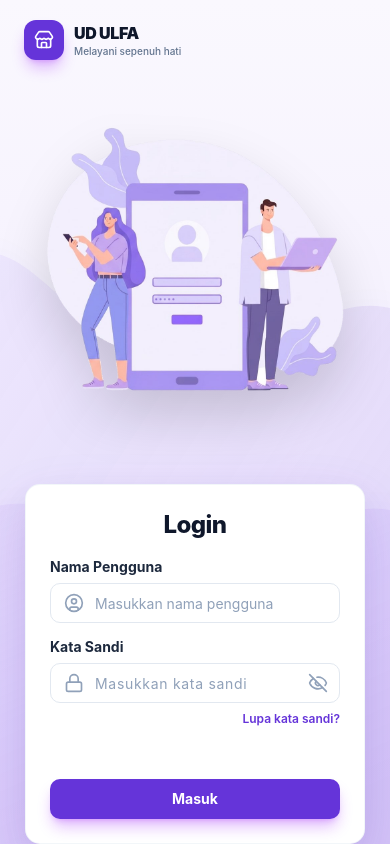
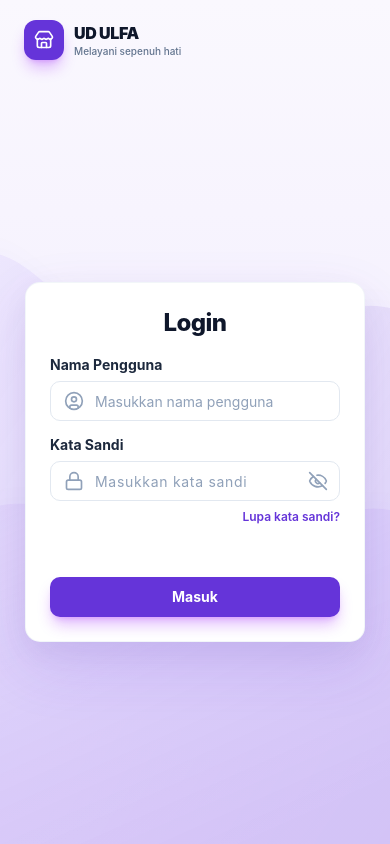
Before and after one commit to MufidatunNisaaa26/UD-ULFA, a React (Vite) app: page /login in a window 390 px wide. Built offline with nearby package versions, Linux system fonts and the light colour scheme.

Commit message:
fix: hide login hero illustration on mobile, keep logo and login form

```diff
--- a/src/features/auth/components/GreetingPanel.tsx
+++ b/src/features/auth/components/GreetingPanel.tsx
@@ -4,13 +4,12 @@ import heroIllustration from '../../../assets/login-hero-transparent.png'
 export function GreetingPanel() {
   return (
     <div
-      className="lg:col-span-7 flex flex-col justify-between items-start text-left h-full min-h-0 self-stretch pl-0 ml-0 relative"
+      className="lg:col-span-7 flex flex-col justify-between items-start text-left h-auto lg:h-full min-h-0 self-stretch pl-0 ml-0 relative shrink-0"
       style={{ paddingBottom: 0, marginBottom: 0 }}
     >
-      {/* Brand Header */}
+      {/* Brand Header: Logo dan Nama UD ULFA di Pojok Kiri Atas */}
       <div className="w-full text-left shrink-0 pl-0 ml-0">
-        {/* Brand Logo UD ULFA (Lebih Besar & Menonjol) */}
-        <div className="flex items-center gap-2.5 sm:gap-3 select-none mb-3.5 sm:mb-4 lg:mb-5 text-left">
+        <div className="flex items-center gap-2.5 sm:gap-3 select-none mb-1 sm:mb-2 lg:mb-5 text-left">
           <div className="w-10 h-10 rounded-xl bg-[#6534d9] text-white flex items-center justify-center shadow-lg shadow-purple-600/30 shrink-0">
             <Store className="w-5 h-5" />
           </div>
@@ -23,12 +22,11 @@ export function GreetingPanel() {
             </p>
           </div>
         </div>
-
       </div>
 
-      {/* Illustration centered in the remaining left-panel space */}
+      {/* Gambar Ilustrasi: Disembunyikan di Mobile (< lg), Hanya Muncul di Tampilan Desktop (lg+) */}
       <div
-        className="w-full flex-1 min-h-0 flex items-center justify-center mt-auto overflow-visible relative bottom-0"
+        className="hidden lg:flex w-full flex-1 min-h-0 items-center justify-center mt-auto overflow-visible relative bottom-0"
         style={{
           paddingBottom: 0,
           marginBottom: 0,
--- a/src/pages/LoginPage.tsx
+++ b/src/pages/LoginPage.tsx
@@ -33,16 +33,16 @@ export function LoginPage() {
         </div>
       )}
 
-      {/* Main Content Area - Grid Mentok ke Kiri & Bottom-Aligned untuk Ilustrasi */}
+      {/* Main Content Area - Di Mobile: Logo di atas, form login di tengah */}
       <div
-        className="w-full h-full flex-1 min-h-0 grid grid-cols-1 lg:grid-cols-12 gap-8 lg:gap-10 xl:gap-14 items-end justify-between z-10 pb-0"
+        className="w-full h-full flex-1 min-h-0 flex flex-col lg:grid lg:grid-cols-12 gap-4 sm:gap-6 lg:gap-10 xl:gap-14 justify-between lg:items-end z-10 pb-4 lg:pb-0"
         style={{ paddingBottom: 0, marginBottom: 0 }}
       >
-        {/* Left Column: Brand Logo + Greeting & Illustration (55% -> col-span-7) */}
+        {/* Left Column: Brand Logo (Gambar disembunyikan di Mobile) */}
         <GreetingPanel />
 
-        {/* Right Column: Login Card - Vertically Centered & Slightly Centered in Right Area */}
-        <div className="lg:col-span-5 flex justify-center items-center self-center shrink-0 lg:-translate-x-8">
+        {/* Right Column: Login Card - Vertically Centered */}
+        <div className="lg:col-span-5 flex justify-center items-center my-auto lg:my-0 lg:self-center shrink-0 lg:-translate-x-8 w-full">
           <LoginForm
             formData={formData}
             errors={errors}
```
